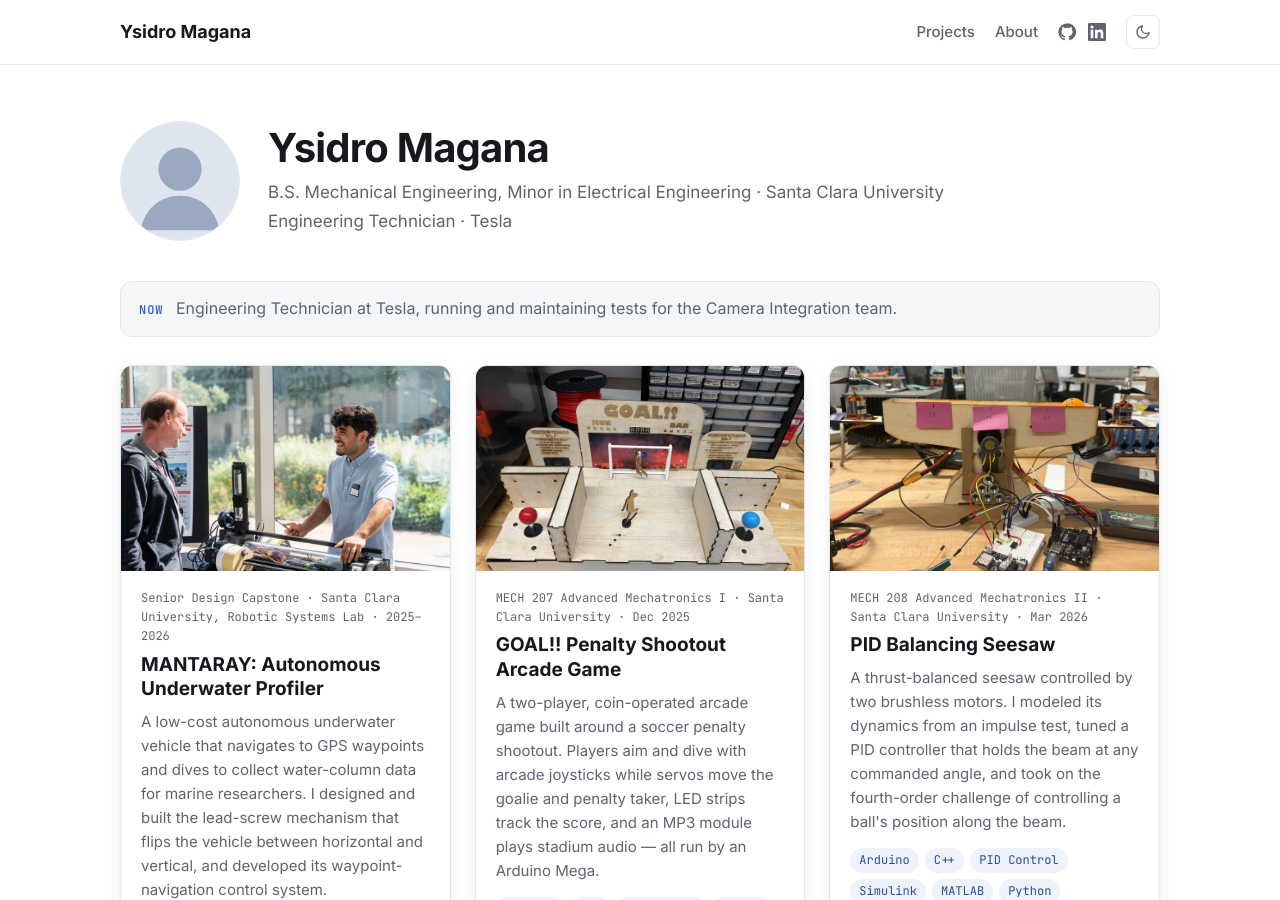
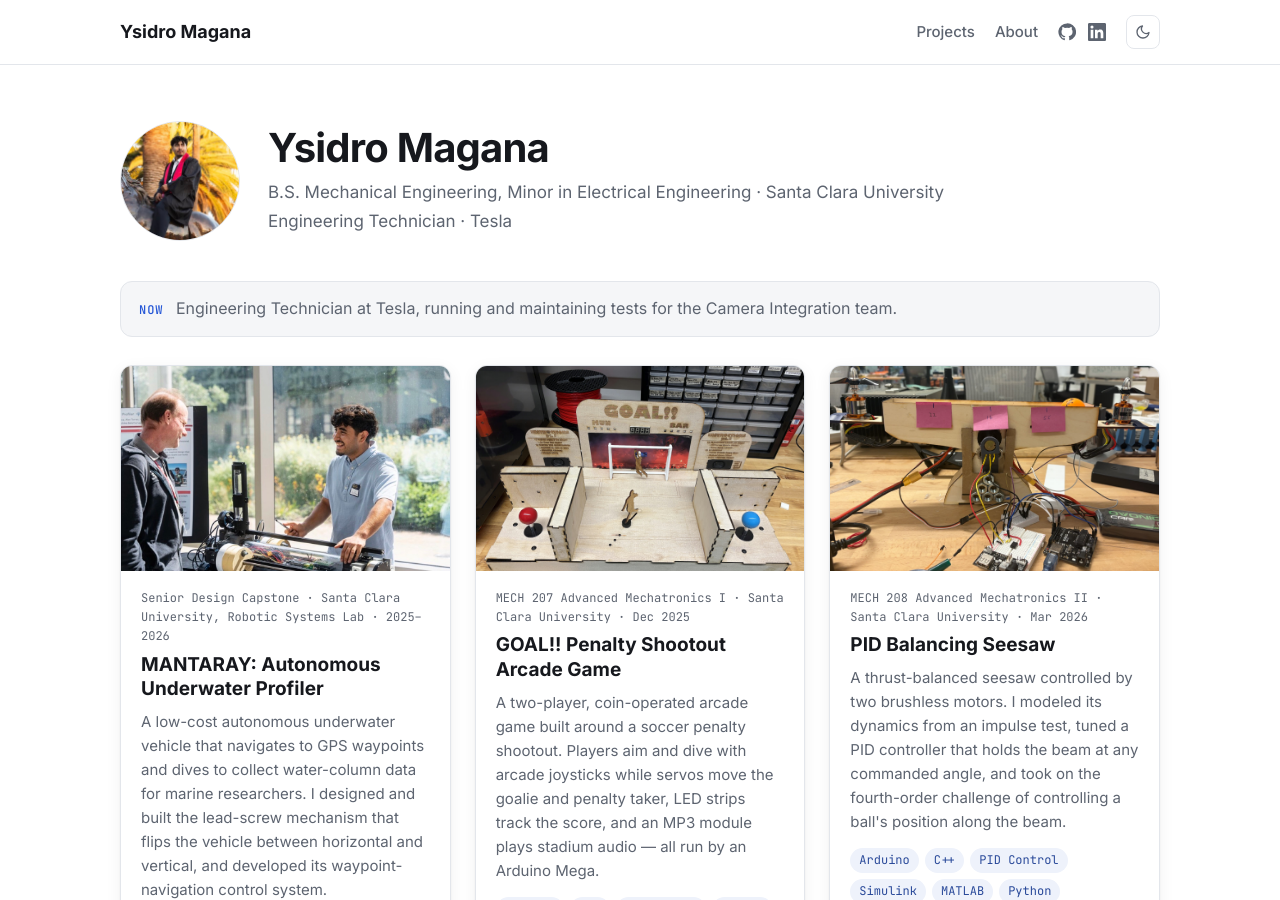
Before and after one commit to ymagana14/ymagana14.github.io, a Jekyll site: the page built from index.html, in a window 1280 px wide and 900 px high. Built offline with Jekyll 4.4.1, drawn with Linux system fonts in a browser that asks for light colours.

Commit message:
Use real profile picture on home page
Co-Authored-By: Claude Opus 5.5 <noreply@anthropic.com>

```diff
--- a/index.html
+++ b/index.html
@@ -2,7 +2,7 @@
 layout: default
 ---
 <section class="intro wrap">
-  <img class="intro-photo" src="{{ '/assets/img/headshot.svg' | relative_url }}" alt="{{ site.title }}">
+  <img class="intro-photo" src="{{ '/assets/img/headshot.jpg' | relative_url }}" alt="{{ site.title }}">
   <div>
     <h1 class="intro-name">{{ site.title }}</h1>
     {% for line in site.intro_lines %}<p class="intro-line">{{ line }}</p>{% endfor %}
```
Also changed, not shown: assets/img/headshot.jpg (added), assets/img/headshot.svg (deleted).
